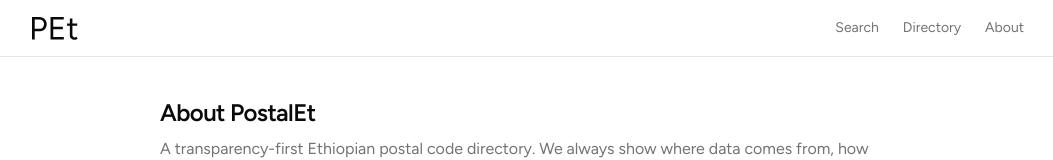
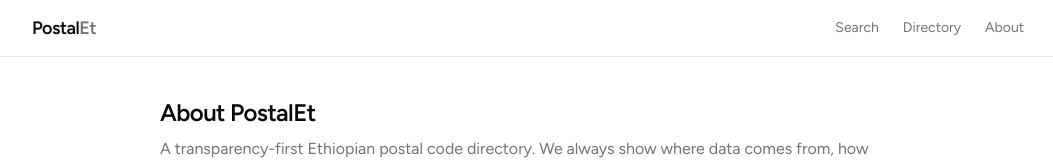
Before and after one commit to LamrotG/PostalET, a Next.js app: page /about in a window 1280 px wide. Shown: the top 160 px of the page, without its empty margins (112-1165 px from the left). Built offline with nearby package versions, Linux system fonts and the light colour scheme.

Commit message:
Fix branding and improve source link accuracy in place details

```diff
--- a/app/layout.tsx
+++ b/app/layout.tsx
@@ -4,7 +4,7 @@
 import { Footer } from "@/components/footer";
 import "./globals.css";
 
-const BASE_URL = "https://postalet.vercel.app";
+const BASE_URL = "https://postal-et.vercel.app";
 
 const figtree = Figtree({
   variable: "--font-sans",
@@ -58,6 +58,9 @@
     index: true,
     follow: true,
   },
+  icons: {
+    icon: "/favicon.svg",
+  },
   alternates: {
     canonical: BASE_URL,
   },
--- a/app/page.tsx
+++ b/app/page.tsx
@@ -7,7 +7,7 @@
   "@context": "https://schema.org",
   "@type": "WebSite",
   name: "PostalEt",
-  url: "https://postalet.vercel.app",
+  url: "https://postal-et.vercel.app",
   description:
     "The most transparent Ethiopian postal code directory. Search verified postal codes with source attribution and confidence ratings.",
   potentialAction: {
@@ -15,7 +15,7 @@
     target: {
       "@type": "EntryPoint",
       urlTemplate:
-        "https://postalet.vercel.app/api/search?q={search_term_string}",
+        "https://postal-et.vercel.app/api/search?q={search_term_string}",
     },
     "query-input": "required name=search_term_string",
   },
--- a/app/place/[slug]/page.tsx
+++ b/app/place/[slug]/page.tsx
@@ -5,6 +5,7 @@
 import { Badge } from "@/components/ui/badge";
 import { CopyPostalCode } from "@/components/copy-postal-code";
 import { SourceAttribution } from "@/components/source-attribution";
+import { isGenericSourceUrl, getDirectoryUrl } from "@/lib/sources";
 import {
   getPlaceBySlug,
   getRelatedPlaces,
@@ -52,7 +53,7 @@
   const resolved = resolvePostalCode(place.postal_code_claims);
   const relatedPlaces = await getRelatedPlaces(place);
 
-  const BASE_URL = "https://postalet.vercel.app";
+  const BASE_URL = "https://postal-et.vercel.app";
 
   const breadcrumbLd = {
     "@context": "https://schema.org",
@@ -204,7 +205,7 @@
                   </div>
                 </div>
                 <div className="mt-3 flex flex-wrap items-center gap-4 text-sm text-muted-foreground">
-                  {claim.source_url && (
+                  {claim.source_url && !isGenericSourceUrl(claim.source_url) && (
                     <a
                       href={claim.source_url}
                       target="_blank"
@@ -214,6 +215,22 @@
                       <ExternalLink className="size-3" />
                       View source
                     </a>
+                  )}
+                  {claim.source_url && isGenericSourceUrl(claim.source_url) && (
+                    <a
+                      href={getDirectoryUrl(claim.source_url)}
+                      target="_blank"
+                      rel="noopener noreferrer"
+                      className="inline-flex items-center gap-1 hover:text-foreground"
+                    >
+                      <ExternalLink className="size-3" />
+                      View source directory
+                    </a>
+                  )}
+                  {!claim.source_url && (
+                    <span className="inline-flex items-center gap-1 text-muted-foreground/60">
+                      Direct link not available for this location
+                    </span>
                   )}
                   {claim.verified_at && (
                     <span className="inline-flex items-center gap-1">
--- a/app/robots.ts
+++ b/app/robots.ts
@@ -1,6 +1,6 @@
 import type { MetadataRoute } from "next";
 
-const BASE_URL = "https://postalet.vercel.app";
+const BASE_URL = "https://postal-et.vercel.app";
 
 export default function robots(): MetadataRoute.Robots {
   return {
--- a/app/sitemap.ts
+++ b/app/sitemap.ts
@@ -1,7 +1,7 @@
 import type { MetadataRoute } from "next";
 import { supabase } from "@/lib/supabase";
 
-const BASE_URL = "https://postalet.vercel.app";
+const BASE_URL = "https://postal-et.vercel.app";
 
 export default async function sitemap(): Promise<MetadataRoute.Sitemap> {
   const { data: places } = await supabase
--- a/components/nav.tsx
+++ b/components/nav.tsx
@@ -4,25 +4,8 @@
   return (
     <header className="border-b border-border">
       <div className="mx-auto flex h-14 max-w-5xl items-center justify-between px-4">
-        <Link
-          href="/"
-          className="flex items-center gap-1.5"
-          aria-label="PostalEt home"
-        >
-          <svg
-            width="46"
-            height="23"
-            viewBox="0 0 92 46"
-            fill="none"
-            xmlns="http://www.w3.org/2000/svg"
-            aria-hidden="true"
-            className="text-foreground"
-          >
-            <path
-              d="M-2.6226e-05 44.7998V-0.000198364H14.592C17.4933-0.000198364 20.0533 0.597135 22.272 1.7918C24.5333 2.98647 26.2826 4.65047 27.52 6.7838C28.8 8.91714 29.44 11.3918 29.44 14.2078C29.44 16.9385 28.864 19.3705 27.712 21.5038C26.56 23.6371 24.9813 25.3225 22.976 26.5598C20.9706 27.7545 18.6453 28.3518 16 28.3518H5.43997V44.7998H-2.6226e-05ZM5.43997 23.4238H16C18.3466 23.4238 20.2666 22.5705 21.76 20.8638C23.296 19.1145 24.064 16.8958 24.064 14.2078C24.064 11.4345 23.168 9.19447 21.376 7.4878C19.584 5.78114 17.3013 4.9278 14.528 4.9278H5.43997V23.4238ZM37.0625 44.7998V-0.000198364H63.5585V4.9278H42.5025V19.3918H61.7025V24.2558H42.5025V39.8718H63.6865V44.7998H37.0625ZM85.4975 45.5678C82.3828 45.5678 79.9721 44.7571 78.2655 43.1358C76.5588 41.5145 75.7055 39.2318 75.7055 36.2878V17.3438H70.1375V12.7998H75.7055V2.8158H80.8255V12.7998H90.4255V17.3438H80.8255V35.7758C80.8255 37.3971 81.2521 38.6558 82.1055 39.5518C83.0015 40.4051 84.2388 40.8318 85.8175 40.8318C86.3295 40.8318 86.8201 40.7678 87.2895 40.6398C87.8015 40.4691 88.4628 40.0851 89.2735 39.4878L91.2575 43.6478C90.1481 44.3731 89.1455 44.8638 88.2495 45.1198C87.3535 45.4185 86.4361 45.5678 85.4975 45.5678Z"
-              fill="currentColor"
-            />
-          </svg>
+        <Link href="/" className="text-[1.125rem] font-semibold tracking-tight">
+          Postal<span className="text-muted-foreground">Et</span>
         </Link>
         <nav className="flex items-center gap-6 text-sm text-muted-foreground">
           <Link href="/" className="transition-colors hover:text-foreground">
--- a/lib/sources.ts
+++ b/lib/sources.ts
@@ -47,3 +47,30 @@
   description:
     "Ethiopian postal addressing format guide, defining the 4-digit postal code structure.",
 };
+
+const GENERIC_SOURCE_URLS = [
+  "https://en.youbianku.com/Ethiopia",
+  "https://eth.youbianku.com/Ethiopia",
+  "https://www.scribd.com/document/577572522/ET-Postcodes-Sep19-v1-230919",
+  "https://techhabesha.com/ethiopian-postal-code-zip-code/",
+  "https://eth.postcodebase.com/",
+  "https://eth.postcodebase.com",
+];
+
+export function isGenericSourceUrl(url: string): boolean {
+  const normalized = url.replace(/\/+$/, "");
+  return GENERIC_SOURCE_URLS.some(
+    (generic) => normalized === generic.replace(/\/+$/, ""),
+  );
+}
+
+export function getDirectoryUrl(url: string): string {
+  const normalized = url.replace(/\/+$/, "");
+  if (
+    normalized === "https://en.youbianku.com/Ethiopia" ||
+    normalized === "https://eth.youbianku.com/Ethiopia"
+  ) {
+    return `${normalized}#Ethiopia_Postcode_List`;
+  }
+  return url;
+}
```
Also changed, not shown: tsconfig.json (+14 -4 lines).
